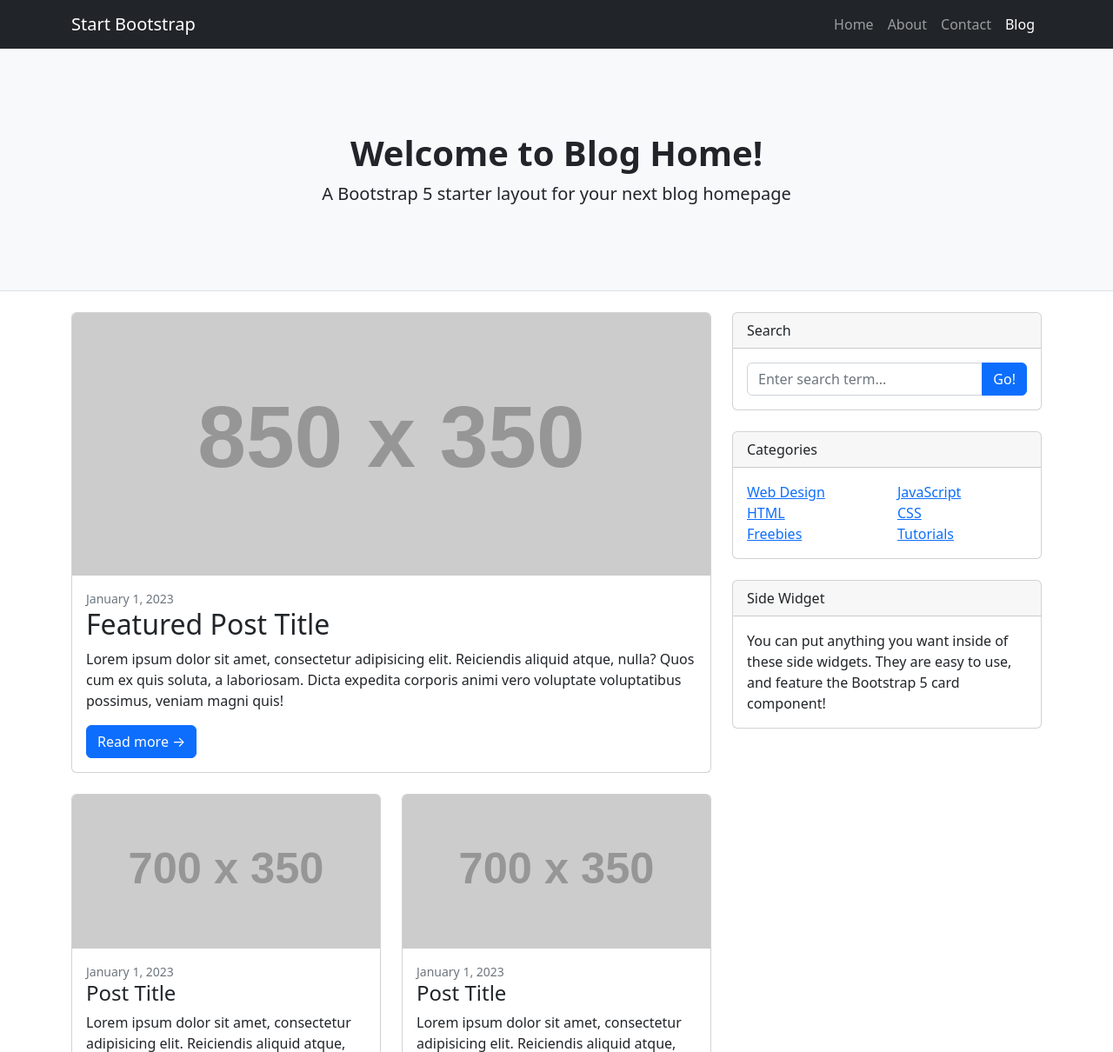
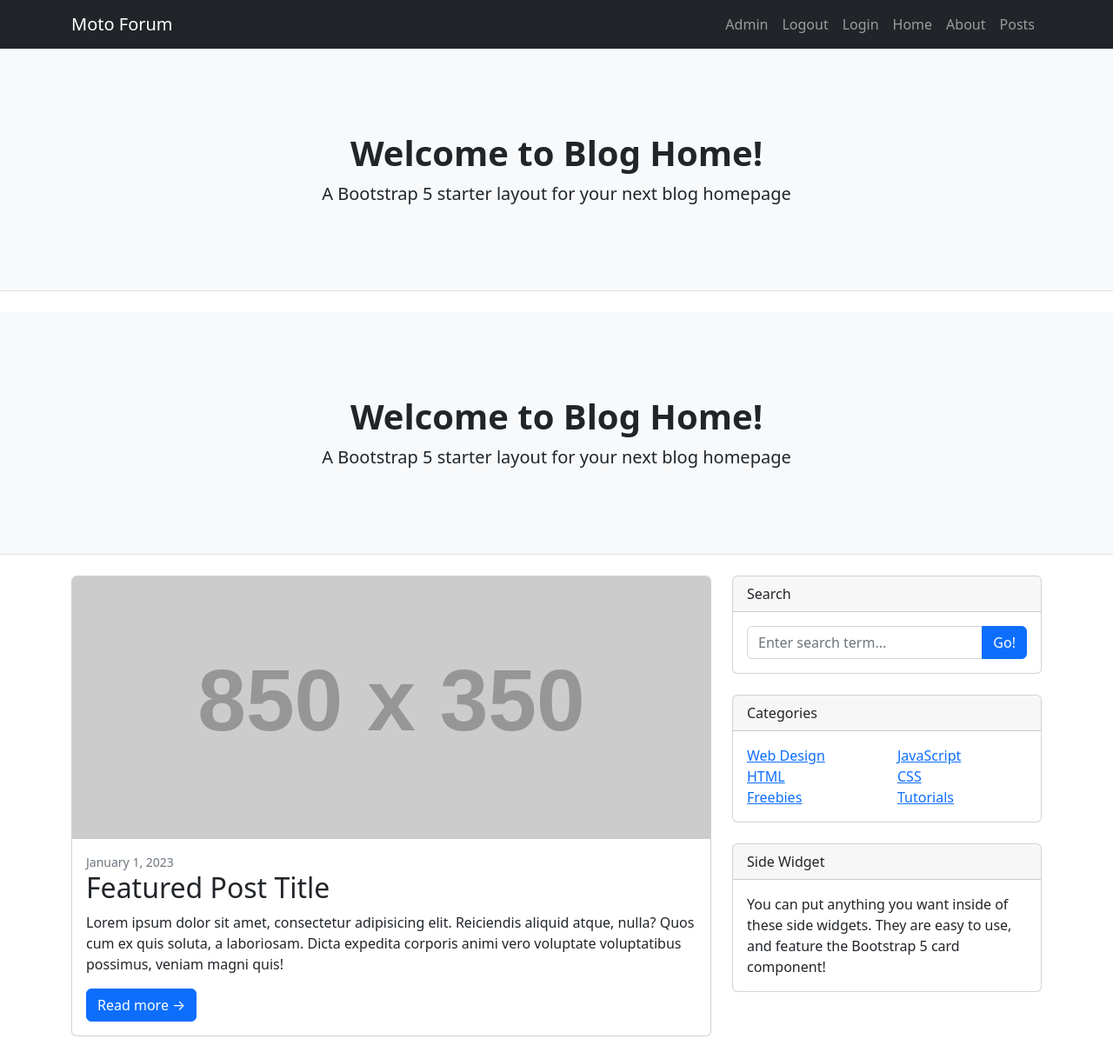
Before and after one commit to TelerikAcademyJavaA68Team2/ForumSystemProject, a Spring Boot app: page /mvc/home in a window 1280 px wide. Shown: the top 1210 px of the page at 87% size. Run offline with Spring Boot 4, Linux system fonts and the light colour scheme; the visitor is signed in with stand-in values (Sample User, id 1); some of the project's set-up classes (security, data sources, template engines, error pages and the like) are left out, and stand-ins take their place; some libraries are stand-ins or nearby versions.

Commit message:
update: fixed Home-View.html headers

```diff
--- a/src/main/resources/templates/Home-View.html
+++ b/src/main/resources/templates/Home-View.html
@@ -1,33 +1,12 @@
 <!DOCTYPE html>
-<html lang="en" xmlns:th = "http://www.thymeleaf.org">
-    <head>
-        <meta charset="utf-8" />
-        <meta name="viewport" content="width=device-width, initial-scale=1, shrink-to-fit=no" />
-        <meta name="description" content="" />
-        <meta name="author" content="" />
-        <title>Blog Home - Start Bootstrap Template</title>
-        <!-- Favicon-->
-        <link rel="icon" type="image/x-icon" th:href="@{/images/favicon.ico}" href="/images/favicon.ico" />
-        <!-- Core theme CSS (includes Bootstrap)-->
-        <link href="/css/styles.css" th:href="@{/css/styles.css}" rel="stylesheet" />
-    </head>
+<html lang="en" xmlns:th = "http://www.thymeleaf.org" xmlns:sec="http://www.thymeleaf.org/extras/spring-security">
+<head th:insert="~{fragments/PageLayout :: head('Home')}">Home</head>
     <body>
-        <!-- Responsive navbar-->
-        <nav class="navbar navbar-expand-lg navbar-dark bg-dark">
-            <div class="container">
-                <a class="navbar-brand" href="#!">Start Bootstrap</a>
-                <button class="navbar-toggler" type="button" data-bs-toggle="collapse" data-bs-target="#navbarSupportedContent" aria-controls="navbarSupportedContent" aria-expanded="false" aria-label="Toggle navigation"><span class="navbar-toggler-icon"></span></button>
-                <div class="collapse navbar-collapse" id="navbarSupportedContent">
-                    <ul class="navbar-nav ms-auto mb-2 mb-lg-0">
-                        <li class="nav-item"><a class="nav-link" href="#">Home</a></li>
-                        <li class="nav-item"><a class="nav-link" href="#!">About</a></li>
-                        <li class="nav-item"><a class="nav-link" href="#!">Contact</a></li>
-                        <li class="nav-item"><a class="nav-link active" aria-current="page" href="#">Blog</a></li>
-                    </ul>
-                </div>
-            </div>
-        </nav>
+    <!-- Responsive navbar-->
+    <header th:insert="~{fragments/PageLayout :: header}"></header>
         <!-- Page header with logo and tagline-->
+
+        <!-- Page content-->
         <header class="py-5 bg-light border-bottom mb-4">
             <div class="container">
                 <div class="text-center my-5">
@@ -36,7 +15,6 @@
                 </div>
             </div>
         </header>
-        <!-- Page content-->
         <div class="container">
             <div class="row">
                 <!-- Blog entries-->
```
